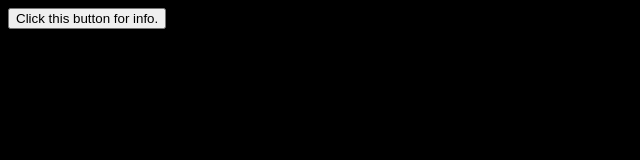
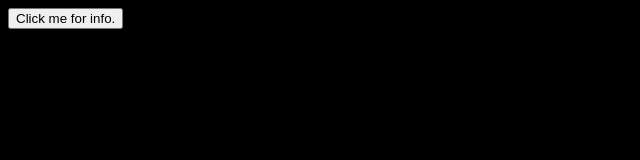
Before and after one commit to pincesCPU987/Black-chalkboard, a plain HTML site: page index.html in a window 1280 px wide. Shown: the whole page, without its empty margins (0-640 px from the left). Drawn offline with Linux system fonts and the light colour scheme.

Commit message:
Update index.html

```diff
--- a/index.html
+++ b/index.html
@@ -1,3 +1,3 @@
-<html><head><title>Chalkboard</title></head><body style="background-color:rgb(0,0,0)"><button onclick="clicked()">Click this button for info.</button></body>
+<html><head><title>Chalkboard</title></head><body style="background-color:rgb(0,0,0)"><button onclick="clicked()">Click me for info.</button></body>
 <script>
 function clicked() {setTimeout(alert("Draw on this black chalkboard with the Page Marker Chrome extension."));}</script>
```
